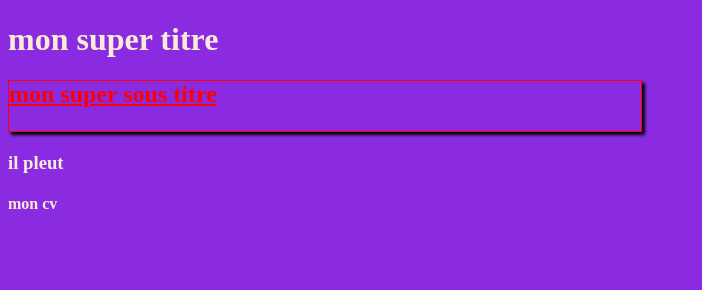
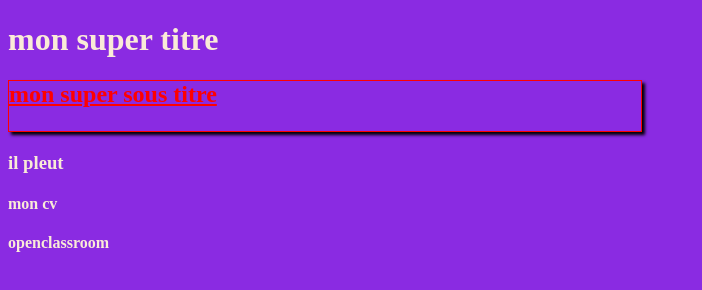
Before and after one commit to Saramiloudi/myProject, a plain HTML site: page index.html in a window 1280 px wide. Shown: the whole page, without its empty margins (0-702 px from the left). Drawn offline with Linux system fonts and the light colour scheme.

Commit message:
openclassroom

```diff
--- a/index.html
+++ b/index.html
@@ -11,5 +11,6 @@
 <h2 class="underTitle"> mon super sous titre </h2>
 <h3> il pleut </h3>
 <h4> mon cv </h4>
+<h4> openclassroom </h4>
 </body>
 </html>
```
